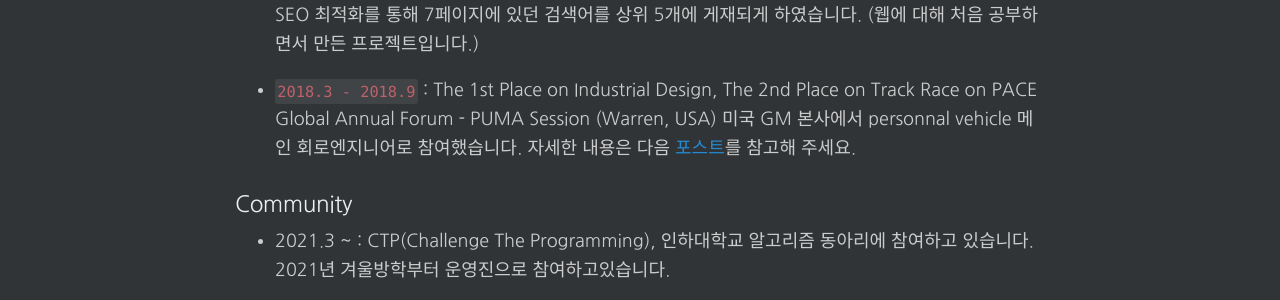
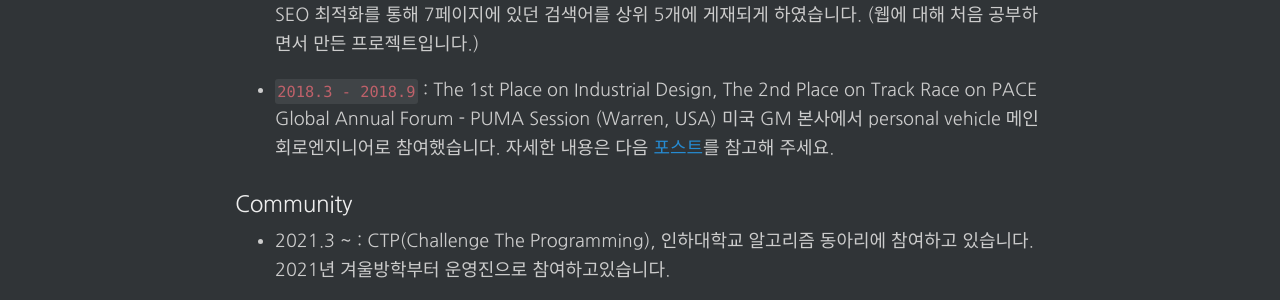
Before and after one commit to changhyeonnam/changhyeonnam.github.io, a Jekyll site: the page built from about.md, in a window 1280 px wide. Shown: the part 1201-1501 px from the top of the page. Built offline with Jekyll 4.4.1, drawn with Linux system fonts in a browser that asks for light colours; nearby versions of some CDN libraries; comment, search, counter and statistics services are not loaded.

Commit message:
update about.md

```diff
--- a/about.md
+++ b/about.md
@@ -32,7 +32,7 @@ Deep learning Specialization Coursera 수료, Tensorflow Certificate 취득하
 
 - `2020.1 - 2020.5` : web과 관련된  toy project로, ([www.shinchang-fa.com](http://www.shinchang-fa.com/))을 html, css, javascirpt, aws를 사용하여  제작하였습니다. [materialize](https://materializecss.com/) framework를 이용하여 대부분의 frontend를 구현했습니다.  aws lambda, aws gateapi 등을 사용하여 간단한 이메일 기능을 구현하였습니다. SEO 최적화를 통해 7페이지에 있던 검색어를 상위 5개에 게재되게 하였습니다. (웹에 대해 처음 공부하면서 만든 프로젝트입니다.)
 
-- `2018.3 - 2018.9` :  The 1st Place on Industrial Design, The 2nd Place on Track Race on PACE Global Annual Forum - PUMA Session (Warren, USA) 미국 GM 본사에서 personnal vehicle 메인 회로엔지니어로 참여했습니다. 자세한 내용은 다음 [포스트](https://changhyeonnam.github.io/2018/09/10/Pace_Global_Forum.html)를 참고해 주세요.
+- `2018.3 - 2018.9` :  The 1st Place on Industrial Design, The 2nd Place on Track Race on PACE Global Annual Forum - PUMA Session (Warren, USA) 미국 GM 본사에서 personal vehicle 메인 회로엔지니어로 참여했습니다. 자세한 내용은 다음 [포스트](https://changhyeonnam.github.io/2018/09/10/Pace_Global_Forum.html)를 참고해 주세요.
 
 ### Community
 
```
